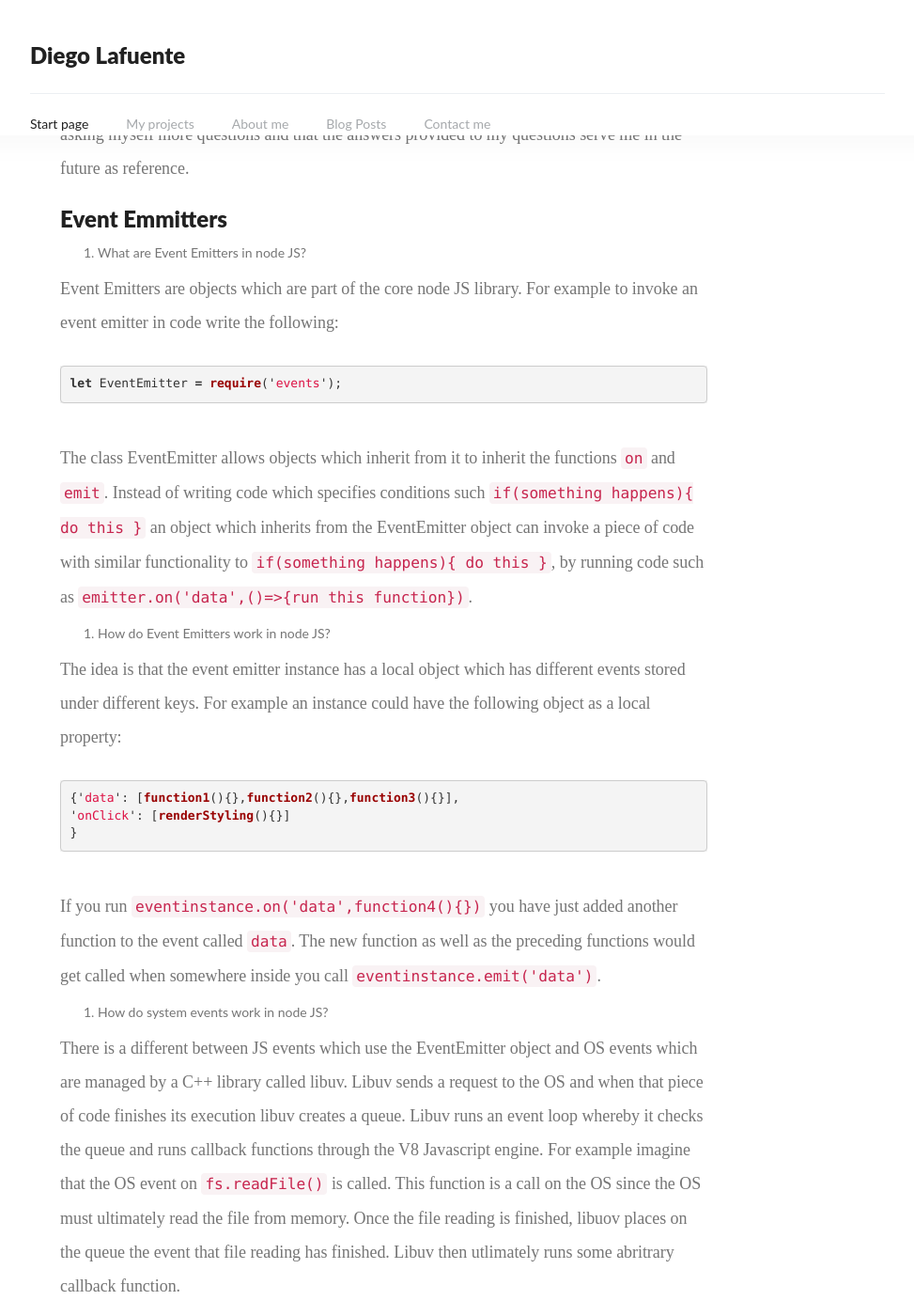
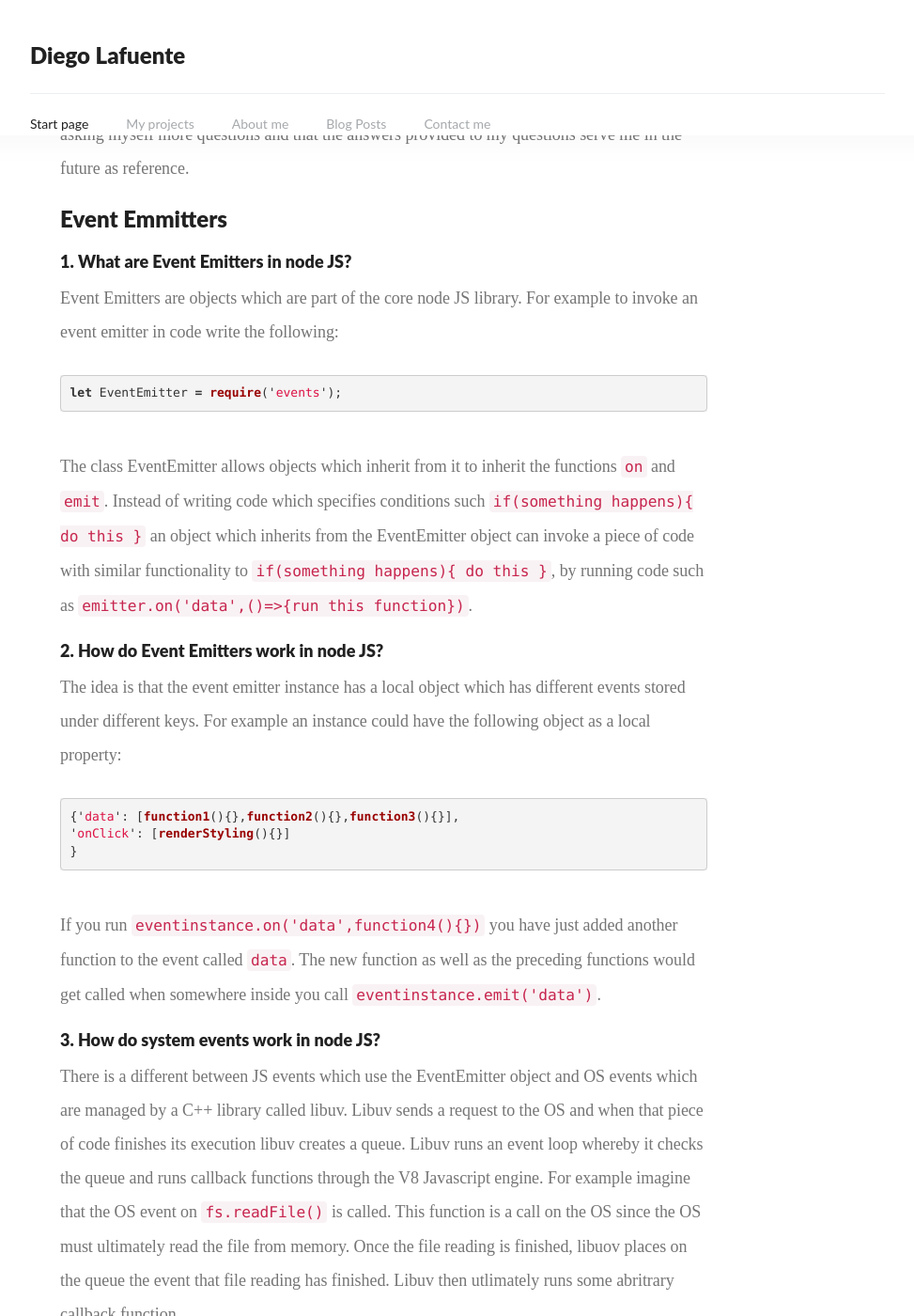
Before and after one commit to dlaf88/dlaf88.github.io, a Jekyll site: the page built from _posts/2021-05-15-of-event-emitters-and-libuv.md, in a window 1280 px wide and 1400 px high, scrolled down 277 px. Shown: the whole window at 94% size, without its empty margins (153-1126 px from the left). Built offline with Jekyll 4.4.1, drawn with Linux system fonts in a browser that asks for light colours; nearby versions of some CDN libraries; library files that are not in the unit come from our copies; a script that is not in the unit is left out; comment, search, counter and statistics services are not loaded.

Commit message:
Update 2021-05-15-of-event-emitters-and-libuv.md

`````diff
--- a/_posts/2021-05-15-of-event-emitters-and-libuv.md
+++ b/_posts/2021-05-15-of-event-emitters-and-libuv.md
@@ -11,7 +11,7 @@ I'm going to try the Socratic Method (ie ask myself a series of questions) to th
 
 
 ## Event Emmitters
-1. What are Event Emitters in node JS?
+### 1. What are Event Emitters in node JS?
 
 Event Emitters are objects which are part of the core node JS library. For example to invoke an event emitter in code write the following:
 
@@ -20,7 +20,7 @@ let EventEmitter = require('events');
 ```
 The class EventEmitter allows objects which inherit from it to inherit the functions `on` and `emit`. Instead of writing code which specifies conditions such `if(something happens){ do this }` an object which inherits from the EventEmitter object can invoke a piece of code with similar functionality to `if(something happens){ do this }`, by running code such as `emitter.on('data',()=>{run this function})`.
 
-3. How do Event Emitters work in node JS?
+### 2. How do Event Emitters work in node JS?
 
 The idea is that the event emitter instance has a local object which has different events stored under different keys. For example an instance could have the following object as a local property:
 ```javascript
@@ -30,6 +30,6 @@ The idea is that the event emitter instance has a local object which has differe
 ````
 If you run `eventinstance.on('data',function4(){})` you have just added another function to the event called `data`. The new function as well as the preceding functions would get called when somewhere inside you call `eventinstance.emit('data')`.
 
-4. How do system events work in node JS?
+### 3. How do system events work in node JS?
 
 There is a different between JS events which use the EventEmitter object and OS events which are managed by a C++ library called libuv. Libuv sends a request to the OS and when that piece of code finishes its execution libuv creates a queue. Libuv runs an event loop whereby it checks the queue and runs callback functions through the V8 Javascript engine. For example imagine that the OS event on `fs.readFile()` is called. This function is a call on the OS since the OS must ultimately read the file from memory. Once the file reading is finished, libuov places on the queue the event that file reading has finished. Libuv then utlimately runs some abritrary callback function.
`````
